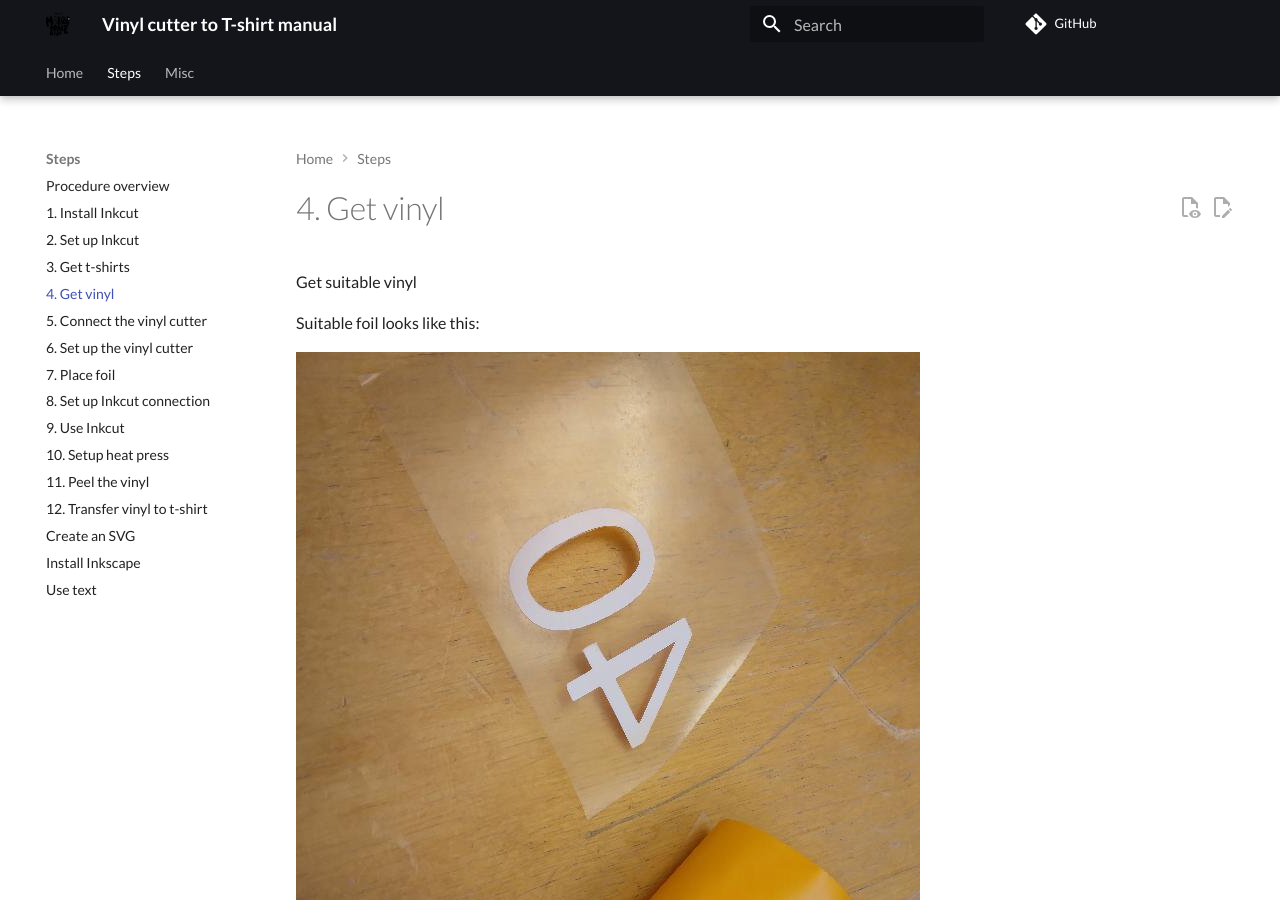
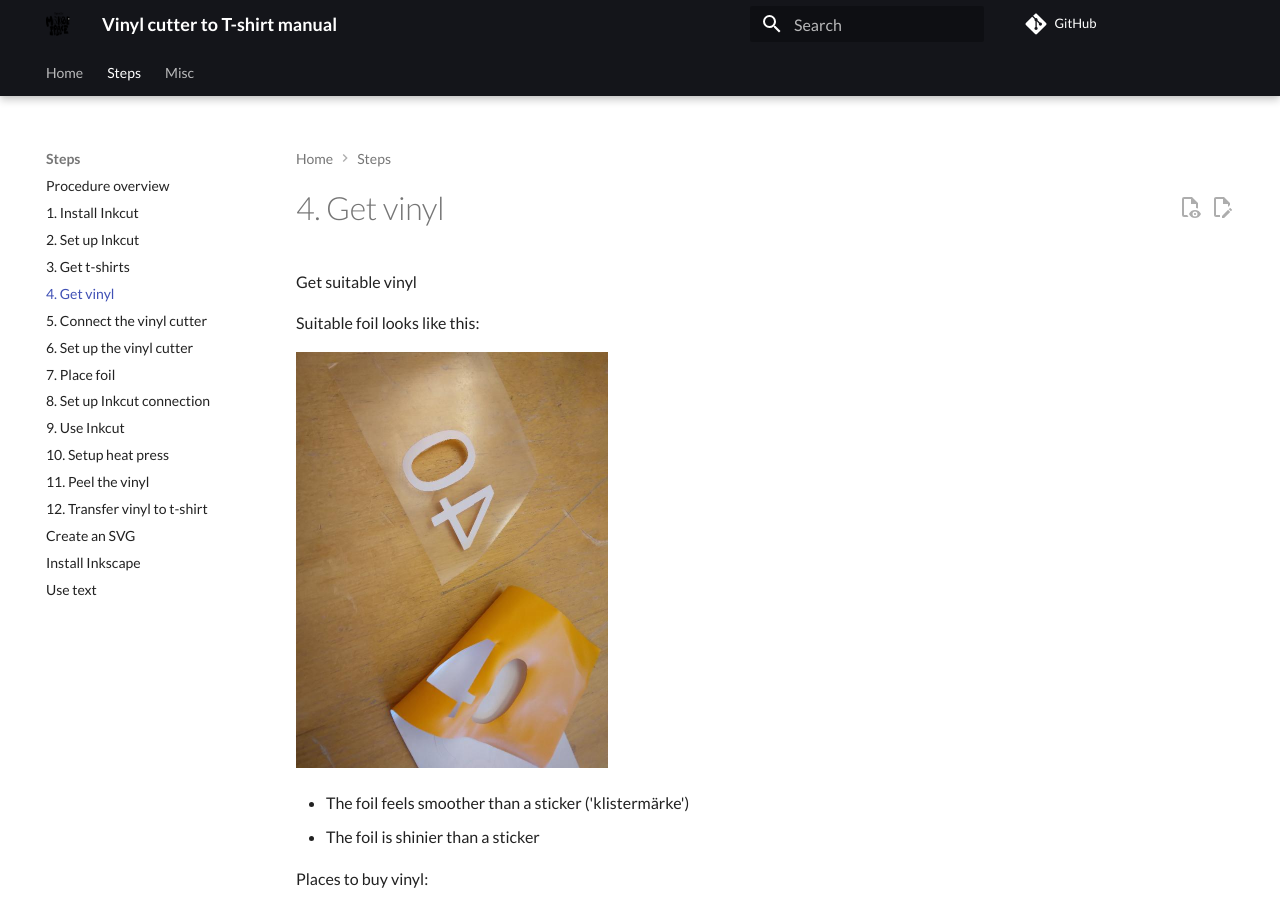
Before and after one commit to uppsala-makerspace/vevor_vinyl_cutter_to_t_shirt_manual, an MkDocs documentation site: the page built from docs/steps/4_get_vinyl.md, in a window 1280 px wide and 900 px high. Built offline with MkDocs 1.6.1 and Material for MkDocs 9.7.7, drawn with Linux system fonts in a browser that asks for light colours; comment, search, counter and statistics services are not loaded.

Commit message:
Add PNG for book

```diff
--- a/docs/steps/4_get_vinyl.md
+++ b/docs/steps/4_get_vinyl.md
@@ -10,7 +10,7 @@
 
 Suitable foil looks like this:
 
-![Transfer foil ready for transfer](transfer_ready.jpg)
+![Transfer foil ready for transfer](transfer_ready.png)
 
 - The foil feels smoother than a sticker ('klistermärke')
 - The foil is shinier than a sticker
```
Also changed, not shown: docs/steps/transfer_ready.png (added).
